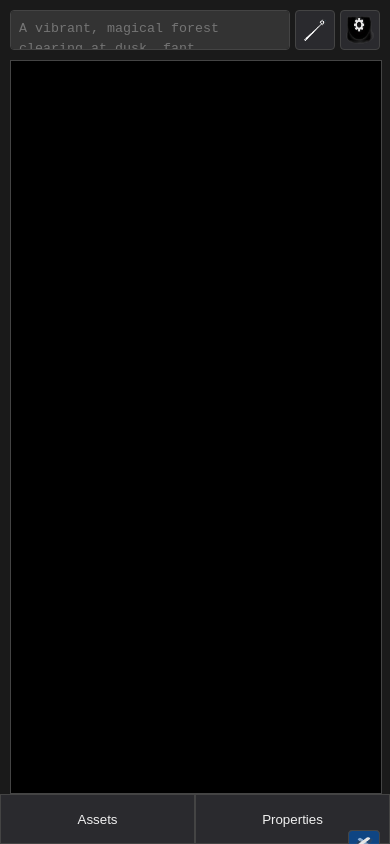
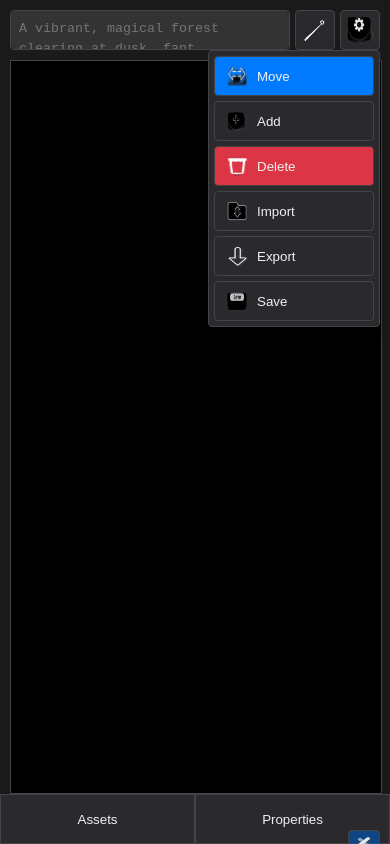
Before and after one commit to websimapi/websim-ai-scene-generator-11, a plain HTML site: page index.html in a window 390 px wide. Both pictures are taken after a click on the button 360 px from the left and 30 px from the top of the page. Drawn offline with Linux system fonts and the light colour scheme.

Commit message:
v3: on tap again on mobile be sure it hides the drop down; also add text to each dropdown menu item

```diff
--- a/index.html
+++ b/index.html
@@ -46,13 +46,13 @@
                 </div>
                 <div class="dropdown">
                     <button id="tools-dropdown-btn" class="tool-btn" title="Tools"><img src="tools_icon.png" alt="Tools"></button>
-                    <div class="dropdown-content">
-                        <button id="tool-move" class="tool-btn active" title="Move Tool"><img src="move_icon.png" alt="Move"></button>
-                        <button id="tool-add" class="tool-btn" title="Add Last Asset"><img src="add_icon.png" alt="Add"></button>
-                        <button id="tool-delete" class="tool-btn" title="Delete Selected Asset"><img src="delete_icon.png" alt="Delete"></button>
-                        <button id="import-json-btn" class="tool-btn" title="Import Scene from JSON"><img src="import_icon.png" alt="Import"></button>
-                        <button id="export-json-btn" class="tool-btn" title="Export Scene to JSON"><img src="export_icon.png" alt="Export"></button>
-                        <button id="save-btn" class="tool-btn" title="Save Scene"><img src="save_icon.png" alt="Save"></button>
+                    <div id="tools-dropdown-content" class="dropdown-content">
+                        <button id="tool-move" class="tool-btn active" title="Move Tool"><img src="move_icon.png" alt="Move"><span>Move</span></button>
+                        <button id="tool-add" class="tool-btn" title="Add Last Asset"><img src="add_icon.png" alt="Add"><span>Add</span></button>
+                        <button id="tool-delete" class="tool-btn" title="Delete Selected Asset"><img src="delete_icon.png" alt="Delete"><span>Delete</span></button>
+                        <button id="import-json-btn" class="tool-btn" title="Import Scene from JSON"><img src="import_icon.png" alt="Import"><span>Import</span></button>
+                        <button id="export-json-btn" class="tool-btn" title="Export Scene to JSON"><img src="export_icon.png" alt="Export"><span>Export</span></button>
+                        <button id="save-btn" class="tool-btn" title="Save Scene"><img src="save_icon.png" alt="Save"><span>Save</span></button>
                     </div>
                 </div>
             </div>
--- a/styles.css
+++ b/styles.css
@@ -199,12 +199,18 @@ button:hover {
     border-radius: 4px;
     padding: 5px;
     border: 1px solid var(--border-color);
+    flex-direction: column;
+    gap: 5px;
+}
+
+.dropdown-content.show {
+    display: flex;
 }
 
 .dropdown:hover .dropdown-content {
-    display: flex;
-    flex-direction: column;
-    gap: 5px;
+    /* display: flex; - This is now controlled by JS */
+    /* flex-direction: column; */
+    /* gap: 5px; */
 }
 
 .dropdown-content button {
@@ -214,6 +220,10 @@ button:hover {
     align-items: center;
     gap: 10px;
     padding: 8px 12px;
+}
+
+.dropdown-content button span {
+    color: var(--text-color);
 }
 
 .dropdown-content button img {
--- a/ui.js
+++ b/ui.js
@@ -144,6 +144,8 @@ export function setupPanelToggles() {
     const mobileToggleRight = document.getElementById('mobile-toggle-right');
     const toggleLeftPanelBtn = document.getElementById('toggle-left-panel');
     const toggleRightPanelBtn = document.getElementById('toggle-right-panel');
+    const toolsDropdownBtn = document.getElementById('tools-dropdown-btn');
+    const toolsDropdownContent = document.getElementById('tools-dropdown-content');
 
     const togglePanel = (panel) => {
         const isVisible = panel.classList.contains('visible');
@@ -157,6 +159,26 @@ export function setupPanelToggles() {
     mobileToggleRight.addEventListener('click', () => togglePanel(rightPanel));
     toggleLeftPanelBtn.addEventListener('click', () => leftPanel.classList.remove('visible'));
     toggleRightPanelBtn.addEventListener('click', () => rightPanel.classList.remove('visible'));
+
+    // Dropdown toggle for mobile and consistency
+    toolsDropdownBtn.addEventListener('click', (e) => {
+        e.stopPropagation(); // prevent window click listener from closing it immediately
+        toolsDropdownContent.classList.toggle('show');
+    });
+
+    // Close dropdown when clicking outside
+    window.addEventListener('click', (e) => {
+        if (!toolsDropdownBtn.contains(e.target)) {
+            if (toolsDropdownContent.classList.contains('show')) {
+                toolsDropdownContent.classList.remove('show');
+            }
+        }
+    });
+
+    // Hide dropdown after a tool is selected
+    toolsDropdownContent.addEventListener('click', () => {
+        toolsDropdownContent.classList.remove('show');
+    });
 }
 
 export function addAssetToLibrary(asset) {
```
